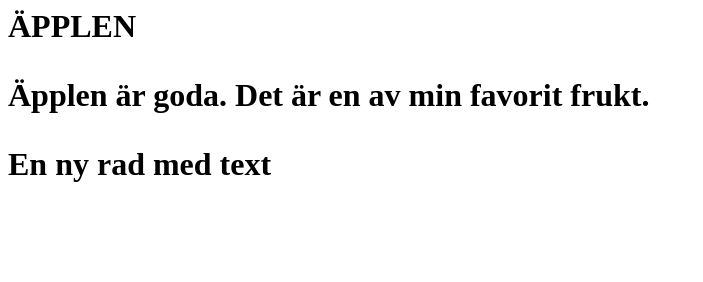
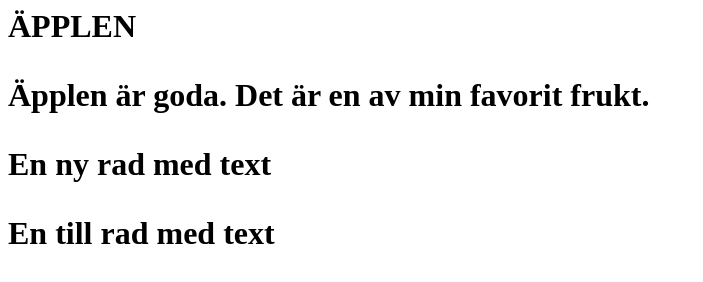
Before and after one commit to ElliotPersson/Githtmlsida, a plain HTML site: page index.html in a window 1280 px wide. Shown: the whole page, without its empty margins (0-703 px from the left). Drawn offline with Linux system fonts and the light colour scheme.

Commit message:
tredje commit

```diff
--- a/index.html
+++ b/index.html
@@ -3,3 +3,5 @@
 <p>Äpplen är goda. Det är en av min favorit frukt.<p>
 
 <p>En ny rad med text<p>
+
+<p>En till rad med text<p>
```
